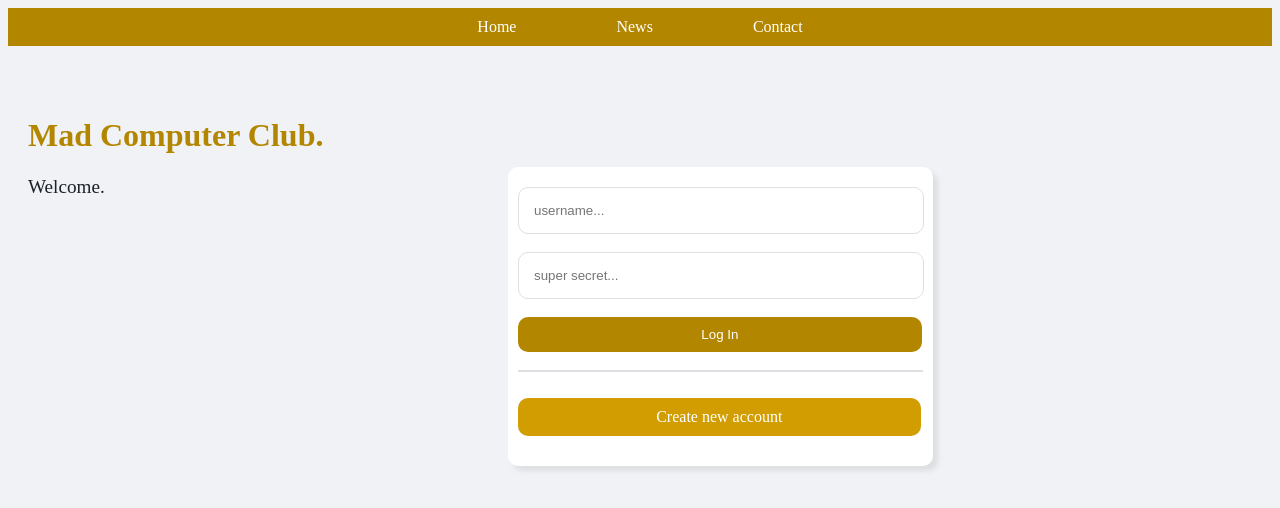
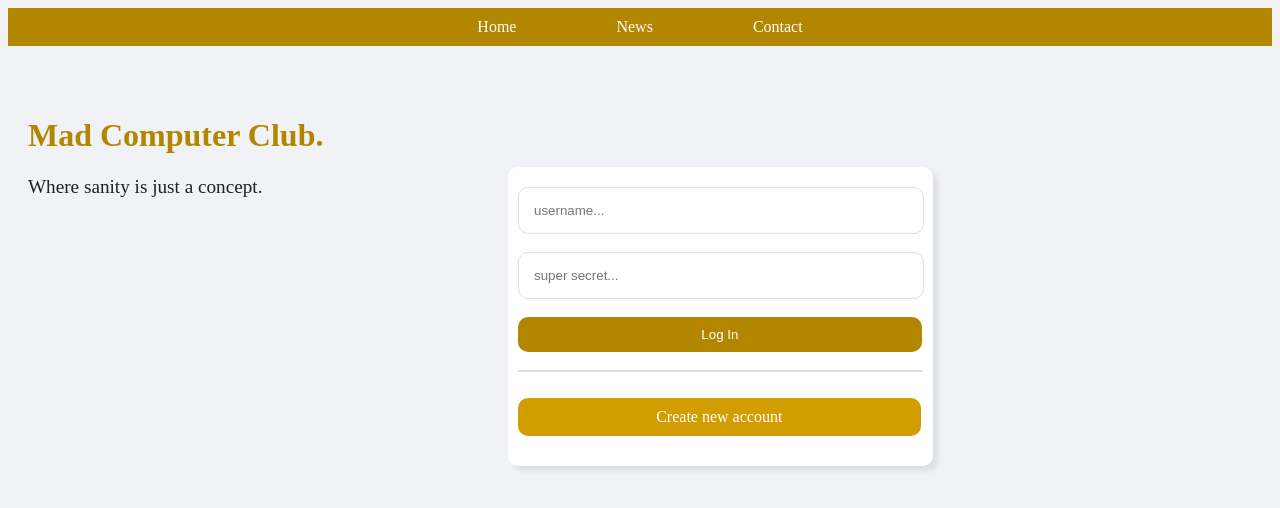
Before and after one commit to sweatshirt0/mad-comp-club, a React (Create React App) app: page / in a window 1280 px wide. Shown: the top 508 px of the page. Built offline with nearby package versions, Linux system fonts and the light colour scheme.

Commit message:
slight home page changes.

```diff
--- a/src/components/HomeContent.js
+++ b/src/components/HomeContent.js
@@ -4,7 +4,7 @@ const HomeContent = () => {
 	return(
 		<div class="home-content-wrapper">
 			<h1 class="home-content-title">Mad Computer Club.</h1>
-			<p class="home-content">Welcome.</p>
+			<p class="home-content">Where sanity is just a concept.</p>
 		</div>
 	)
 }
--- a/src/index.css
+++ b/src/index.css
@@ -57,7 +57,7 @@ body {
 
 .username:focus {
 	outline-style: default;
-	outline-color: #b38600;
+	outline-color: red;
 }
 
 .password {
```
